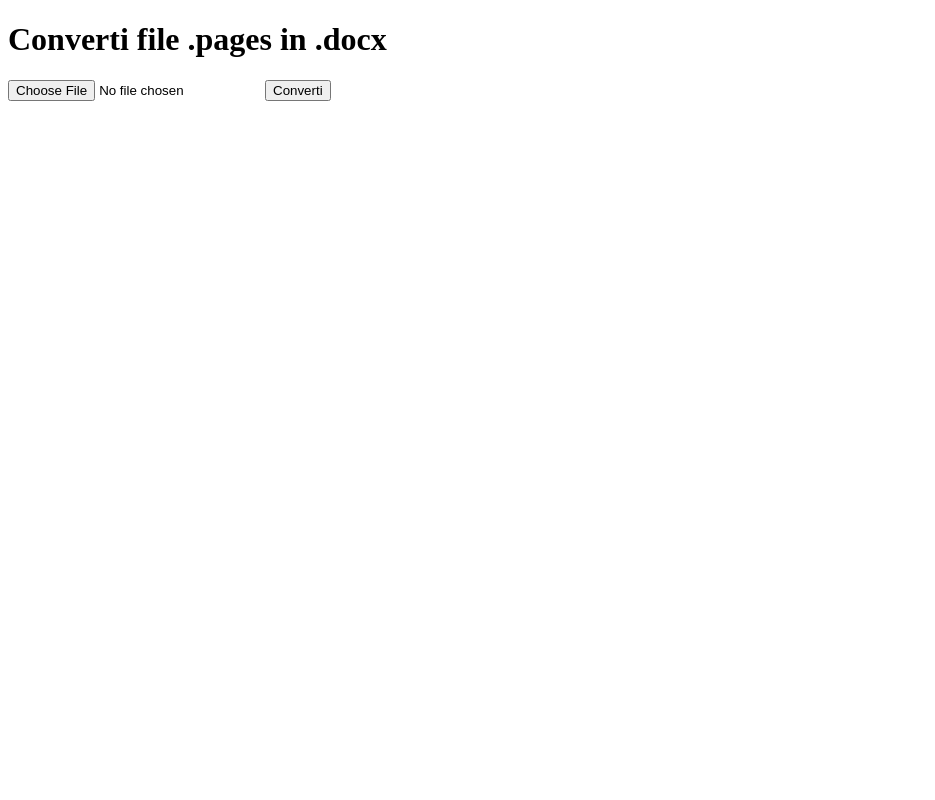
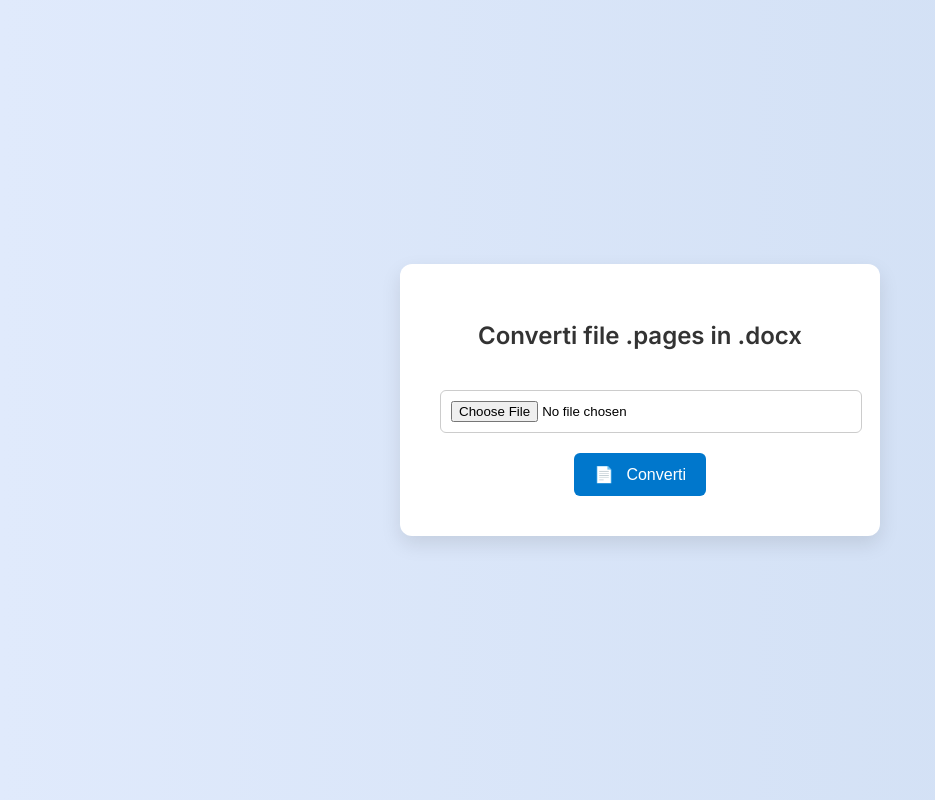
Before and after one commit to LScanferlato/pages-to-docx, a Flask app: page / in a window 1280 px wide. Shown: the whole page, without its empty margins (0-935 px from the left). Run offline with Flask 3, Linux system fonts and the light colour scheme; parts of the project's set-up code (start-up, migrations or seed data) failed here and were passed over.

Commit message:
Enhance HTML structure and styling for file conversion

```diff
--- a/templates/index.html
+++ b/templates/index.html
@@ -1,13 +1,91 @@
 <!DOCTYPE html>
-<html>
+<html lang="it">
 <head>
+    <meta charset="UTF-8">
     <title>Convertitore Pages → DOCX</title>
+    <link href="https://fonts.googleapis.com/css2?family=Inter:wght@400;600&display=swap" rel="stylesheet">
+    <style>
+        body {
+            font-family: 'Inter', sans-serif;
+            background: linear-gradient(to right, #e0eafc, #cfdef3);
+            margin: 0;
+            padding: 0;
+            display: flex;
+            justify-content: center;
+            align-items: center;
+            height: 100vh;
+        }
+
+        .container {
+            background-color: white;
+            padding: 40px;
+            border-radius: 12px;
+            box-shadow: 0 8px 20px rgba(0, 0, 0, 0.1);
+            text-align: center;
+            max-width: 400px;
+            width: 100%;
+        }
+
+        h1 {
+            font-size: 24px;
+            margin-bottom: 20px;
+            color: #333;
+        }
+
+        input[type="file"] {
+            margin: 20px 0;
+            padding: 10px;
+            border: 1px solid #ccc;
+            border-radius: 6px;
+            width: 100%;
+        }
+
+        button {
+            background-color: #0077cc;
+            color: white;
+            border: none;
+            padding: 12px 20px;
+            border-radius: 6px;
+            cursor: pointer;
+            font-size: 16px;
+            transition: background-color 0.3s ease;
+        }
+
+        button:hover {
+            background-color: #005fa3;
+        }
+
+        .flash {
+            color: #d8000c;
+            background-color: #ffbaba;
+            padding: 10px;
+            border-radius: 6px;
+            margin-bottom: 15px;
+        }
+
+        .icon {
+            margin-right: 8px;
+        }
+    </style>
 </head>
 <body>
-    <h1>Converti file .pages in .docx</h1>
-    <form method="POST" enctype="multipart/form-data">
-        <input type="file" name="file" accept=".pages" required>
-        <button type="submit">Converti</button>
-    </form>
+    <div class="container">
+        <h1>Converti file <strong>.pages</strong> in <strong>.docx</strong></h1>
+
+        {% with messages = get_flashed_messages() %}
+          {% if messages %}
+            <div class="flash">
+              {{ messages[0] }}
+            </div>
+          {% endif %}
+        {% endwith %}
+
+        <form method="POST" enctype="multipart/form-data">
+            <input type="file" name="file" accept=".pages" required>
+            <button type="submit">
+                <span class="icon">📄</span> Converti
+            </button>
+        </form>
+    </div>
 </body>
 </html>
```
